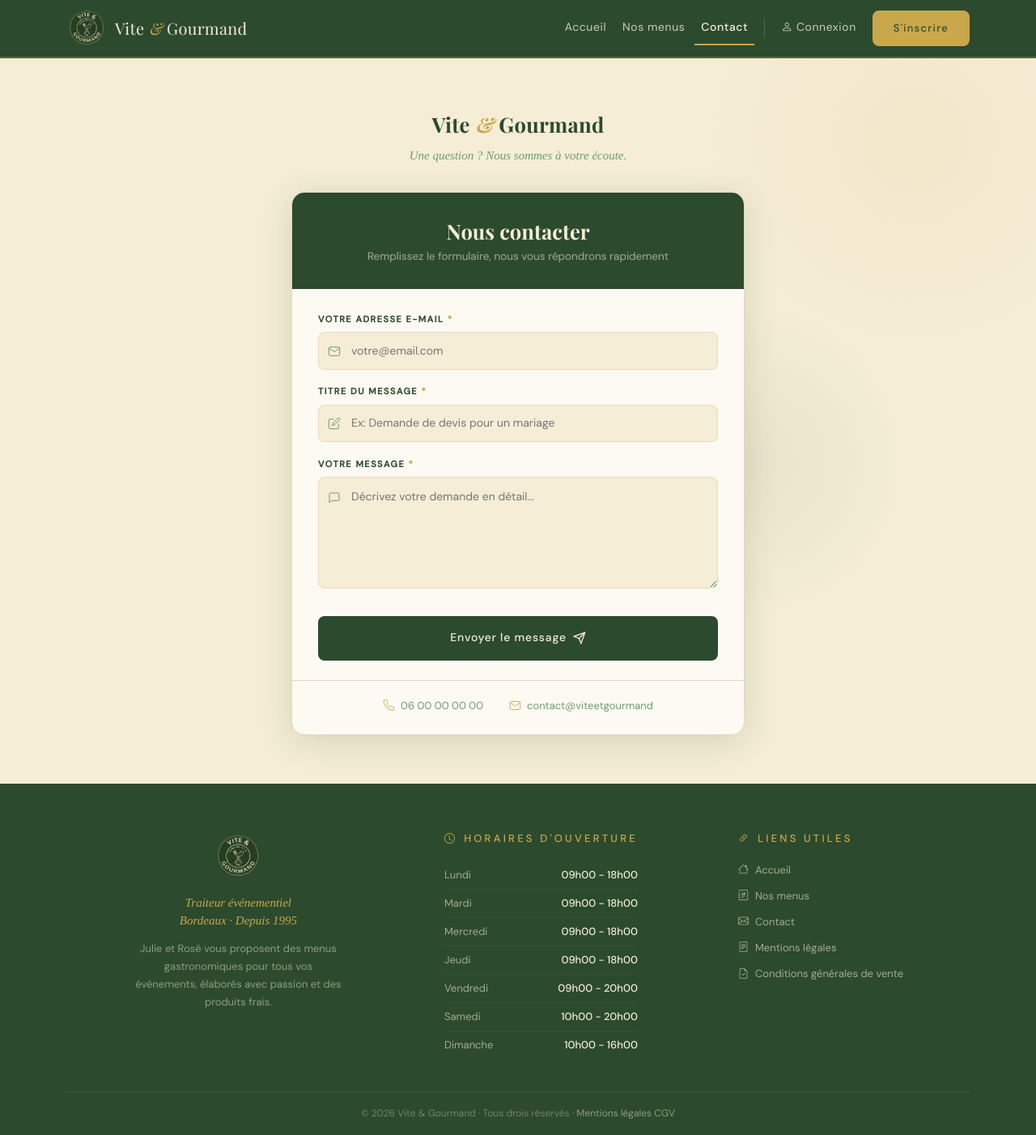
After one commit to Carlitaalt/vite-et-gourmand, a PHP site: page /pages/contact.php in a window 1280 px wide. The commit adds this page. Shown: the whole page at 81% size. Run offline with PHP 8.4, Linux system fonts and the light colour scheme; some web fonts are replaced.

Commit message:
Modification contact et style

```diff
--- a/assets/css/style.css
+++ b/assets/css/style.css
@@ -1605,7 +1605,7 @@ textarea:focus-visible {
 
 
 
-/* ----------------- CONNEXION / INSCRIPTION ------------- */
+/* ------------ CONNEXION / INSCRIPTION ------------- */
 
 .section-auth {
     min-height: 100vh;
@@ -1879,3 +1879,57 @@ textarea:focus-visible {
         padding: 1rem 1.25rem 1.5rem;
     }
 }
+
+
+
+
+/* ------------ PAGE CONTACT ------------- */
+
+.contact-wrapper {
+    max-width: 560px;
+}
+
+.contact-textarea {
+    padding-top: 0.75rem;
+    padding-bottom: 0.75rem;
+    resize: vertical;
+    min-height: 130px;
+    line-height: 1.6;
+}
+
+.contact-textarea-icon {
+    top: 18px;
+    transform: none;
+}
+
+.contact-infos {
+    display: flex;
+    justify-content: center;
+    gap: 2rem;
+    flex-wrap: wrap;
+    padding: 1.25rem 2rem 1.5rem;
+    border-top: 1px solid var(--creme-fonce);
+}
+
+.contact-info-item {
+    display: flex;
+    align-items: center;
+    gap: 7px;
+    font-size: 13px;
+    color: var(--vert-clair);
+}
+
+.contact-info-item svg {
+    color: var(--or);
+    flex-shrink: 0;
+}
+
+/* RESPONSIVE */
+@media (max-width: 576px) {
+    .contact-infos {
+        flex-direction: column;
+        align-items: center;
+        gap: 0.75rem;
+        padding: 1rem 1.25rem 1.25rem;
+    }
+}
--- /dev/null
+++ b/pages/contact.php
@@ -0,0 +1,135 @@
+<?php
+$pageTitle = 'Contact';
+$rootPath = '../';
+$currentPage = 'contact';
+require_once '../includes/header.php';
+require_once '../includes/navbar.php';
+
+$erreur = '';
+$succes = '';
+
+if($_SERVER['REQUEST_METHOD'] === 'POST') {
+    $titre = trim($_POST['titre'] ?? '');
+    $description = trim($_POST['description'] ?? '');
+    $email = trim($_POST['email'] ?? '');
+
+    //Validation
+    if(empty($titre) || empty($description) || empty($email)) {
+        $erreur = 'Veuillez remplir tous les champs.';
+    } elseif (!filter_var($email, FILTER_VALIDATE_EMAIL)) {
+        $erreur = 'Adresse e-mail invalide.';
+    } else {
+        //Envoi du mail à l'entreprise
+        $destinataire = 'contact@viteetgourmand.fr'; //a adapter
+        $sujet = '[Contact]' . htmlspecialchars($titre);
+        $corps = "Nouveau message depuis le formulaire de contact.\n\n";
+        $corps .= "De: " . $email . "\n";
+        $corps .= "Titre : " . $titre . "\n\n";
+        $corps .= "Message :\n" . $description;
+        $headers = "From: noreply@viteetgourmand.fr\r\n";
+        $headers .= "Reply to: " . $email . "\r\n";
+        $headers .= "Content-Type: text/plain; charset=UTF-8\r\n";
+        $envoye = mail($destinataire, $sujet, $corps, $headers);
+
+        if($envoye) {
+            $succes = 'Votre message a bien été envoyé ! Nous vous répondrons dans les plus brefs délais.';
+        } else {
+            //En local (XAMPP) mail() ne fonctionne pas on simule le succès
+            $sucess = 'Message reçu ! Nous vous répondrons à l\'adresse ' . htmlspecialchars($email) . '.';
+        }
+    }
+}
+?>
+
+<section class="section-auth section-contact">
+    <div class="auth-bg-deco"></div>
+
+    <div class="container">
+        <div class="auth-wrapper contact-wrapper">
+
+        <!--Marque-->
+        <div class="auth-brand">
+            <a href="<?= $rootPath ?>pages/accueil.php" class="auth-brand__link">
+                <span class="auth-brand__name">Vite <span class="auth-brand__amp">&</span> Gourmand</span>
+            </a>
+            <p class="auth-brand__tagline">Une question ? Nous sommes à votre écoute.</p>
+        </div>
+
+        <!-- Carte formulaire -->
+         <div class="auth-card">
+
+         <div class="auth-card__header">
+            <h1 class="auth-card__title">Nous contacter</h1>
+            <p class="auth-card__sub">Remplissez le formulaire, nous vous répondrons rapidement</p>
+         </div>
+
+         <!-- Alerte erreur -->
+          <?php if($erreur): ?>
+            <div class="auth-alert auth-alert--error">
+                <svg width="16" height="16" fill="none" stroke="currentColor" stroke-width="1.5" viewBox="0 0 24 24"><circle cx="12" cy="12" r="10"/><line x1="12" y1="8" x2="12" y2="12"/><line x1="12" y1="16" x2="12.01" y2="16"/></svg>
+                <?= htmlspecialchars($erreur) ?>
+            </div>
+            <?php endif; ?>
+
+        <!-- Alerte succès -->
+          <?php if($succes): ?>
+            <div class="auth-alert auth-alert--success">
+                <svg width="16" height="16" fill="none" stroke="currentColor" stroke-width="1.5" viewBox="0 0 24 24"><polyline points="20 6 9 17 4 12"/></svg>
+                <?= htmlspecialchars($succes) ?>
+            </div>
+            <?php endif; ?>
+
+            <?php if(empty($succes)): ?>
+                <form method="POST" action="" class="auth-form" novalidate>
+
+                <!-- Email -->
+                 <div class="auth-field">
+                    <label for="email" class="auth-label">Votre adresse e-mail <span class="auth-required">*</span></label>
+                    <div class="auth-input-wrap">
+                        <svg class="auth-input-icon" width="16" height="16" fill="none" stroke="currentColor" stroke-width="1.5" viewBox="0 0 24 24"><path d="M4 4h16c1.1 0 2 .9 2 2v12c0 1.1-.9 2-2 2H4c-1.1 0-2-.9-2-2V6c0-1.1.9-2 2-2z"/><polyline points="22,6 12,13 2,6"/></svg>
+                        <input type="email" id="email" name="email" class="auth-input" placeholder="votre@email.com" value="<?= htmlspecialchars($_POST['email'] ?? '') ?>" required autocomplete="email">
+                    </div>
+                 </div>
+
+                 <!-- Titre -->
+                  <div class="auth-field">
+                    <label for="titre" class="auth-label">Titre du message <span class="auth-required">*</span></label>
+                    <div class="auth-input-wrap">
+                        <svg class="auth-input-icon" width="16" height="16" fill="none" stroke="currentColor" stroke-width="1.5" viewBox="0 0 24 24"><path d="M11 4H4a2 2 0 0 0-2 2v14a2 2 0 0 0 2 2h14a2 2 0 0 0 2-2v-7"/><path d="M18.5 2.5a2.121 2.121 0 0 1 3 3L12 15l-4 1 1-4 9.5-9.5z"/></svg>
+                        <input type="text" id="titre" name="titre" class="auth-input" placeholder="Ex: Demande de devis pour un mariage" value="<?= htmlspecialchars($_POST['titre'] ?? '') ?>" required>
+                    </div>
+                  </div>
+
+                  <!-- Description -->
+                   <div class="auth-field">
+                    <label for="description" class="auth-label">Votre message <span class="auth-required">*</span></label>
+                    <div class="auth-input-wrap">
+                        <svg class="auth-input-icon contact-textarea-icon" width="16" height="16" fill="none" stroke="currentColor" stroke-width="1.5" viewBox="0 0 24 24"><path d="M21 15a2 2 0 0 1-2 2H7l-4 4V5a2 2 0 0 1 2-2h14a2 2 0 0 1 2 2z"/></svg>
+                        <textarea name="description" id="description" class="auth-input contact-textarea" placeholder="Décrivez votre demande en détail..." required rows="5"><?= htmlspecialchars($_POST['description'] ?? '') ?></textarea>
+                    </div>
+                   </div>
+
+                   <button type="submit" class="auth-btn">Envoyer le message
+                    <svg width="16" height="16" fill="none" stroke="currentColor" stroke-width="2" viewBox="0 0 24 24"><line x1="22" y1="2" x2="11" y2="13"/><polygon points="22 2 15 22 11 13 2 9 22 2"/></svg>
+                   </button>
+                </form>
+                <?php endif; ?>
+
+                <!-- Info contact -->
+                 <div class="contact-infos">
+                    <div class="contact-info-item">
+                        <svg width="15" height="15" fill="none" stroke="currentColor" stroke-width="1.5" viewBox="0 0 24 24"><path d="M22 16.92v3a2 2 0 0 1-2.18 2 19.79 19.79 0 0 1-8.63-3.07A19.5 19.5 0 0 1 4.69 12 19.79 19.79 0 0 1 1.61 3.4 2 2 0 0 1 3.6 1.22h3a2 2 0 0 1 2 1.72c.127.96.361 1.903.7 2.81a2 2 0 0 1-.45 2.11L7.91 8.96a16 16 0 0 0 6 6l.96-.96a2 2 0 0 1 2.11-.45c.907.339 1.85.573 2.81.7A2 2 0 0 1 21.73 16.92z"/></svg>
+                        <span>06 00 00 00 00</span>
+                    </div>
+                    <div class="contact-info-item">
+                        <svg width="15" height="15" fill="none" stroke="currentColor" stroke-width="1.5" viewBox="0 0 24 24"><path d="M4 4h16c1.1 0 2 .9 2 2v12c0 1.1-.9 2-2 2H4c-1.1 0-2-.9-2-2V6c0-1.1.9-2 2-2z"/><polyline points="22,6 12,13 2,6"/></svg>
+                        <span>contact@viteetgourmand</span>
+                    </div>
+                 </div>
+
+        </div>
+        </div>
+    </div>
+</section>
+
+<?php require_once '../includes/footer.php'; ?>
```
